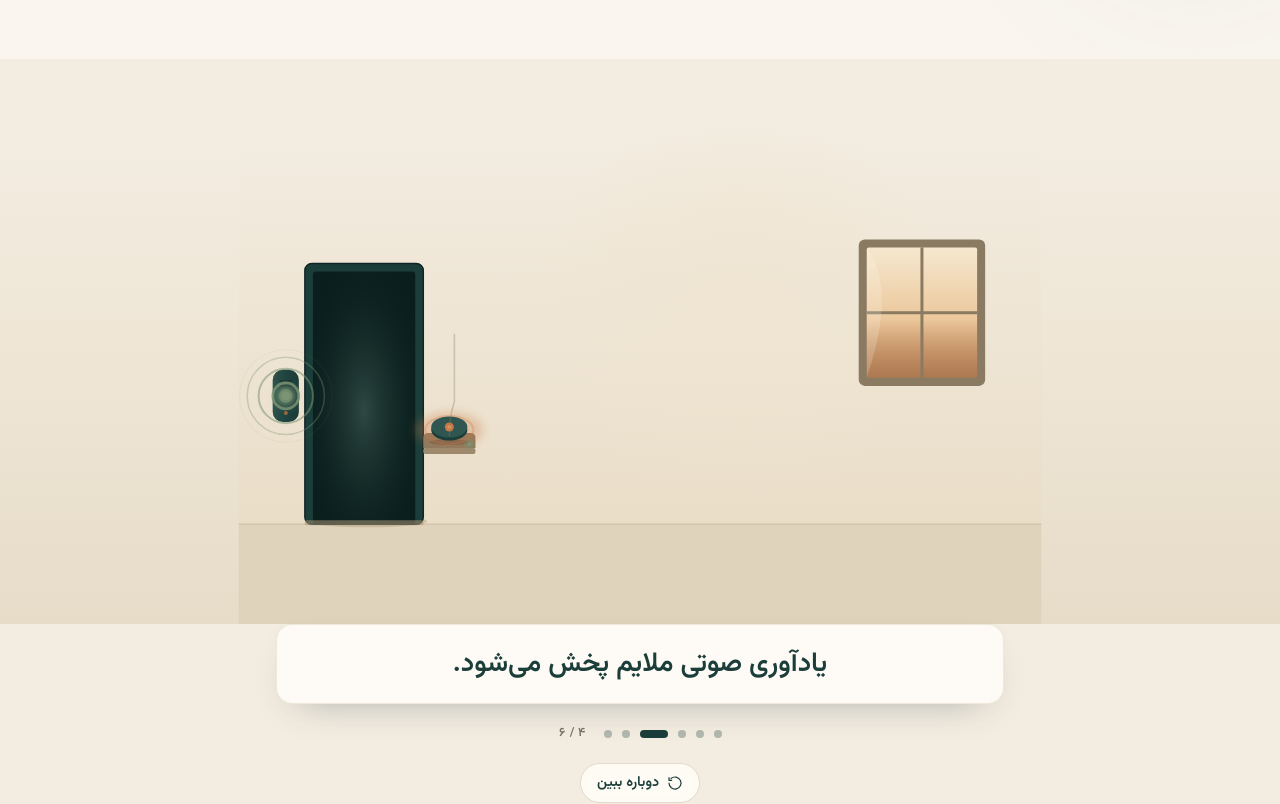
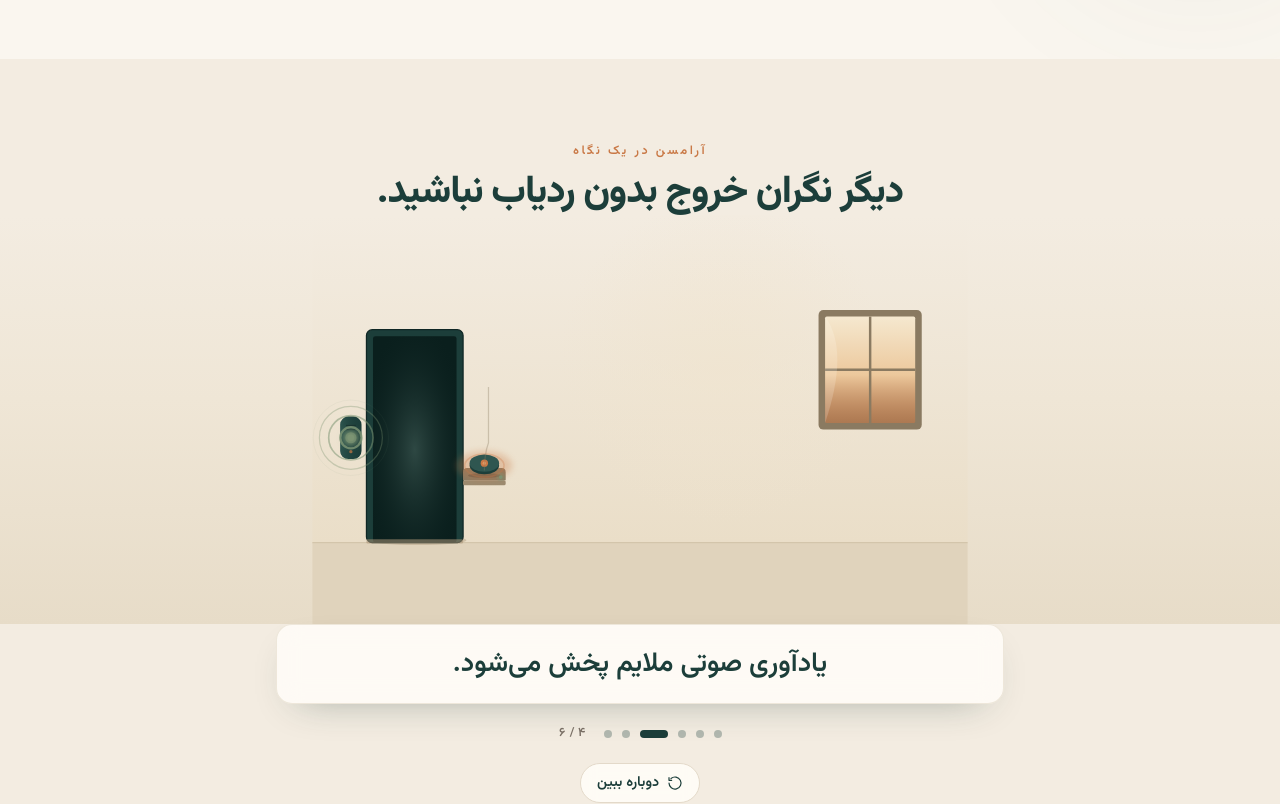
Before and after one commit to amirhs83/eldery-care-website, a Next.js app: page / in a window 1280 px wide. Shown: the part 740-1544 px from the top of the page. Built offline with nearby package versions, Linux system fonts and the light colour scheme.

Commit message:
Add heading above story scenario; update FAQ with device price (9.5M) + annual subscription (10M) + dedicated support

```diff
--- a/src/components/aramsan/faq.tsx
+++ b/src/components/aramsan/faq.tsx
@@ -34,8 +34,8 @@ const FAQS = [
     a: "اطلاعات موقعیت و فعالیت فقط برای اعضای خانواده‌ای که شما تعیین می‌کنید قابل مشاهده است. داده‌ها رمزنگاری شده نگه‌داری می‌شوند و بدون اجازه شما با هیچ شخص ثالثی به اشتراک گذاشته نمی‌شوند.",
   },
   {
-    q: "هزینه اشتراک چقدر است؟",
-    a: "هزینه اشتراک ماهانه پایین و شفاف است و شامل سیم‌کارت، پایش ۲۴ ساعته و همه به‌روزرسانی‌های هوش مصنوعی می‌شود. اعضای اولیه لیست انتظار برای همیشه ۵۰٪ تخفیف دریافت می‌کنند.",
+    q: "قیمت دستگاه و هزینه اشتراک چقدر است؟",
+    a: "قیمت دستگاه آرامسن ۹ میلیون و ۵۰۰ هزار تومان است که شامل ردیاب هوشمند، ایستگاه درب اختصاصی و اکسسوری‌های اولیه است. هزینه اشتراک سالانه ۱۰ میلیون تومان است و شامل سیم‌کارت داخلی، پایش ۲۴ ساعته موقعیت، تشخیص سقوط و رفتار غیرعادی، تماس دوطرفه، گزارش‌های هوشمند هوش مصنوعی و پشتیبانی اختصاصی تلفنی و آنلاین است. اعضای اولیه لیست انتظار برای همیشه ۵۰٪ تخفیف روی اشتراک دریافت می‌کنند.",
   },
   {
     q: "آرامسن کی عرضه می‌شود؟",
--- a/src/components/aramsan/story-scrollytelling.tsx
+++ b/src/components/aramsan/story-scrollytelling.tsx
@@ -145,6 +145,23 @@ export function StoryScrollytelling() {
       ref={ref}
       className="relative flex h-screen min-h-[640px] flex-col overflow-hidden bg-sand pt-16"
     >
+        {/* Heading above the animated scenario */}
+        <div className="relative z-20 mx-auto w-full max-w-3xl px-5 pt-2 text-center sm:pt-4">
+          <span className="inline-block text-[0.78rem] font-semibold uppercase tracking-[0.2em] text-terracotta">
+            آرامسن در یک نگاه
+          </span>
+          <motion.h2
+            initial={{ opacity: 0, y: 14 }}
+            whileInView={{ opacity: 1, y: 0 }}
+            viewport={{ once: true, amount: 0.5 }}
+            transition={{ duration: 0.6, ease: "easeOut" }}
+            className="mt-2 text-teal font-extrabold leading-[1.15] tracking-tight"
+            style={{ fontSize: "clamp(1.6rem, 3.2vw, 2.4rem)", fontFamily: "var(--font-vazirmatn)" }}
+          >
+            دیگر نگران خروج بدون ردیاب نباشید.
+          </motion.h2>
+        </div>
+
         {/* Scene illustration */}
         <div className="relative flex-1">
           <div
```
